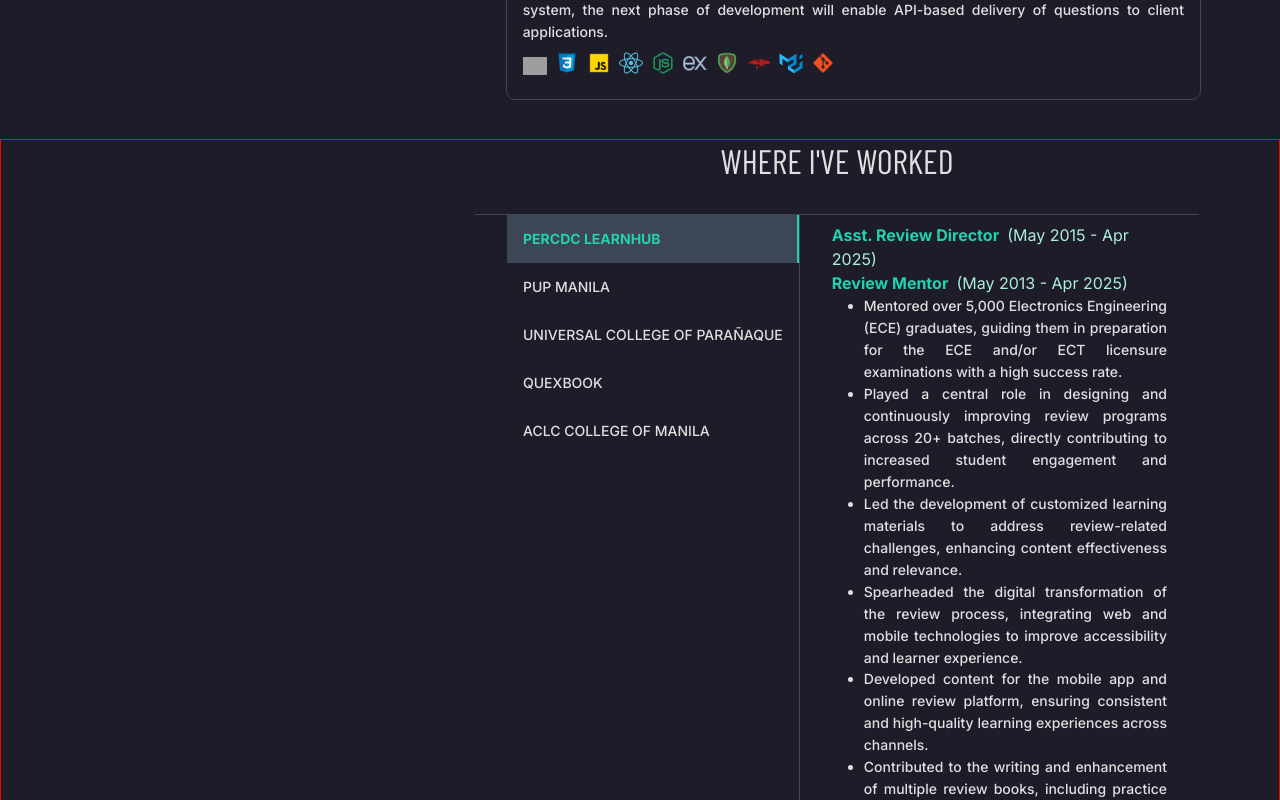
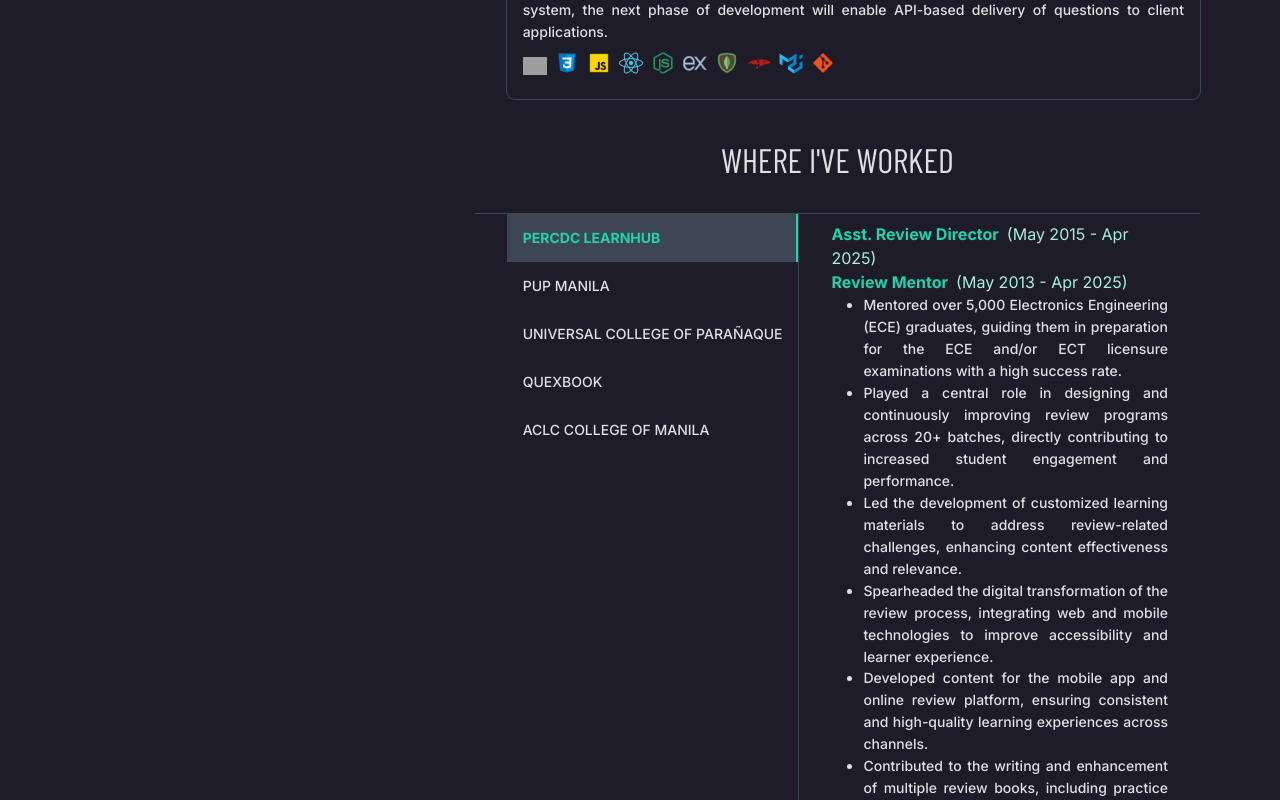
Before and after one commit to aramind/robin-mon-miranda-dev-portfolio, a React (Create React App) app: page / in a window 1280 px wide. Shown: the part 2220-3020 px from the top of the page. Built offline with nearby package versions, Linux system fonts and the light colour scheme; grey boxes are pictures that could not be loaded; a web font is replaced by a local one.

Commit message:
clean: removing outline for testing

```diff
--- a/src/sections/experiences/Experiences.jsx
+++ b/src/sections/experiences/Experiences.jsx
@@ -16,7 +16,6 @@ const Experiences = forwardRef((_, ref) => {
       direction="row"
       minHeight="100vh"
       spacing={4}
-      className="outlined"
     >
       {!isInMobile && <Box flex={1} />}
       <Box flex={isInMobile ? 1 : 2}>
```
